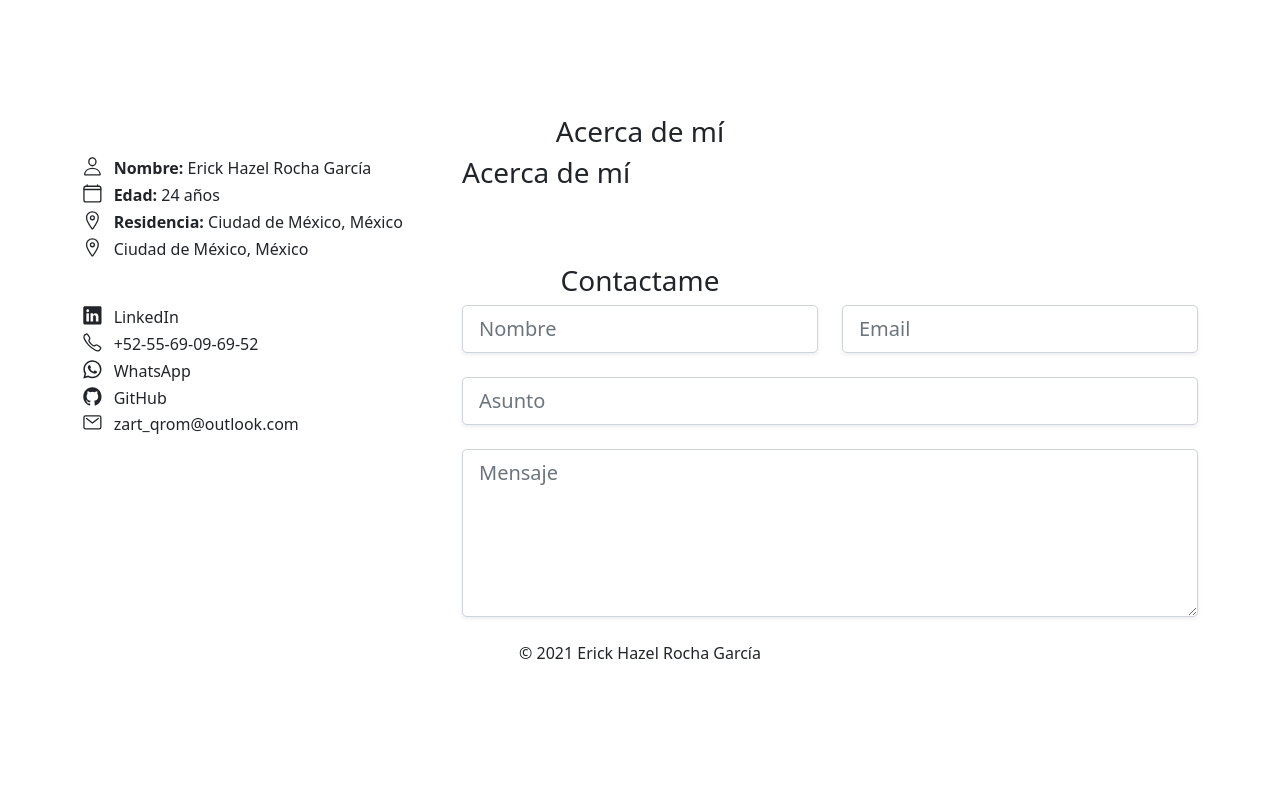
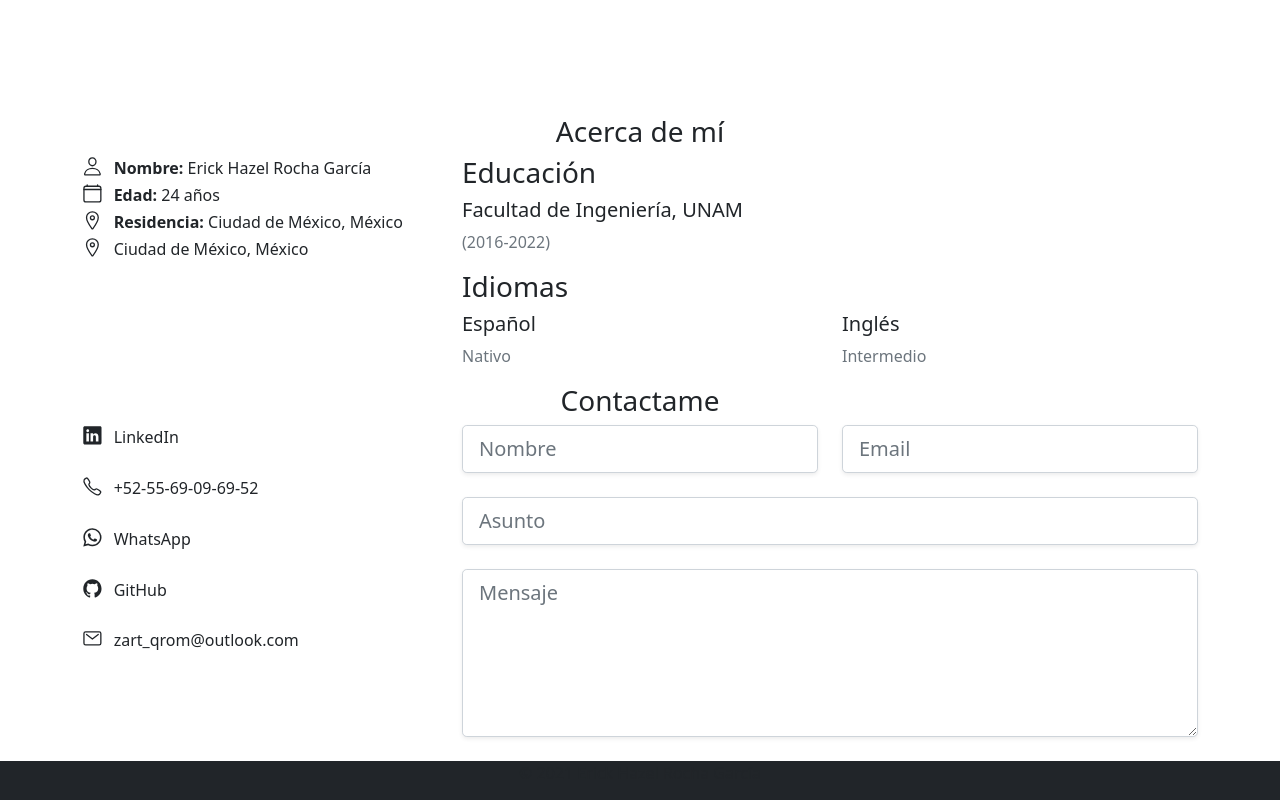
Before and after one commit to zartqrom/dev-portafolio, a website: page index.html in a window 1280 px wide. Shown: the part 736-1536 px from the top of the page. Before the commit the page ends 1417 px from the top, so only its background shows below. Drawn offline with nearby package versions, Linux system fonts and the light colour scheme.

Commit message:
Se agregó educación e idiomas a la sección Acerca de mí

```diff
--- a/index.html
+++ b/index.html
@@ -25,6 +25,7 @@
             </div>
         </div>
     </nav>
+
     <!--Sección de inicio-->
     <section id="home">
         <div class="container">
@@ -51,6 +52,7 @@
             </div>
         </div>
     </section>
+
     <!--Acerca de mí-->
     <section id="about">
         <div class="container">
@@ -95,11 +97,25 @@
                     </div>
                 </div>
                 <div class="col-12 col-md-8">
-                    <h3>Acerca de mí</h3>
+                    <h3>Educación</h3>
+                    <h5>Facultad de Ingeniería, UNAM</h5>
+                    <p class="text-muted">(2016-2022)</p>
+                    <div class="row">
+                        <h3>Idiomas</h3>
+                        <div class="col-6">
+                            <h5>Español</h5>
+                            <p class="text-muted">Nativo</p>
+                        </div>
+                        <div class="col-6">
+                            <h5>Inglés</h5>
+                            <p class="text-muted">Intermedio</p>
+                        </div>
+                    </div>
                 </div>
             </div>
         </div>
     </section>
+
     <!--Contacto-->
     <section id="contacto">
         <div class="container">
@@ -110,15 +126,15 @@
             </div>
             <div class="row">
                 <div class="col-12 col-md-4 mb-4">
-                    <div class="row">
-                        <div class="col-1">
+                    <div class="row mb-4">
+                        <div class="col-1 mb">
                             <ion-icon name="logo-linkedin"></ion-icon>
                         </div>
                         <div class="col-11">
                             LinkedIn
                         </div>
                     </div>
-                    <div class="row">
+                    <div class="row mb-4">
                         <div class="col-1">
                             <ion-icon name="call-outline"></ion-icon>
                         </div>
@@ -126,7 +142,7 @@
                             +52-55-69-09-69-52
                         </div>
                     </div>
-                    <div class="row">
+                    <div class="row mb-4">
                         <div class="col-1">
                             <ion-icon name="logo-whatsapp"></ion-icon>
                         </div>
@@ -134,7 +150,7 @@
                             WhatsApp
                         </div>
                     </div>
-                    <div class="row">
+                    <div class="row mb-4">
                         <div class="col-1">
                             <ion-icon name="logo-github"></ion-icon>
                         </div>
@@ -142,7 +158,7 @@
                             GitHub
                         </div>
                     </div>
-                    <div class="row">
+                    <div class="row mb-4">
                         <div class="col-1">
                             <ion-icon name="mail-outline"></ion-icon>
                         </div>
@@ -180,9 +196,10 @@
             </div>
         </div>
     </section>
+
     <!--Pie de página-->
-    <footer id="footer">
-        <div class="container">
+    <footer id="footer" class="bg-dark">
+        <div class="container-lg">
             <div class="row">
                 <div class="col-md-12">
                     <p class="text-center">&copy; 2021 Erick Hazel Rocha García</p>
@@ -190,6 +207,7 @@
             </div>
         </div>
     </footer>
+
     <!--Scripts-->
     <script type="module" src="https://unpkg.com/ionicons@5.4.0/dist/ionicons/ionicons.esm.js"></script>
     <script src="/js/popper.js"></script>
```
